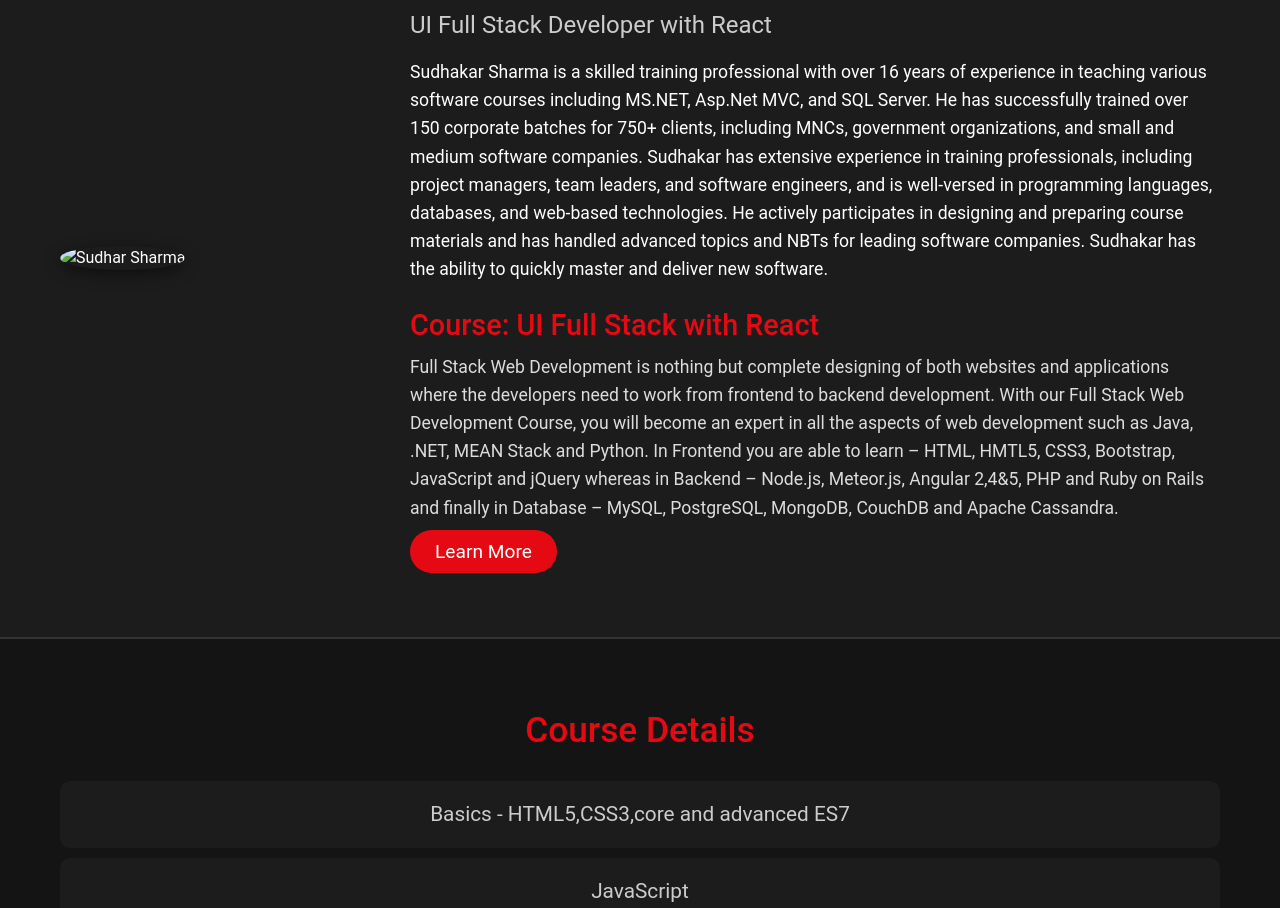
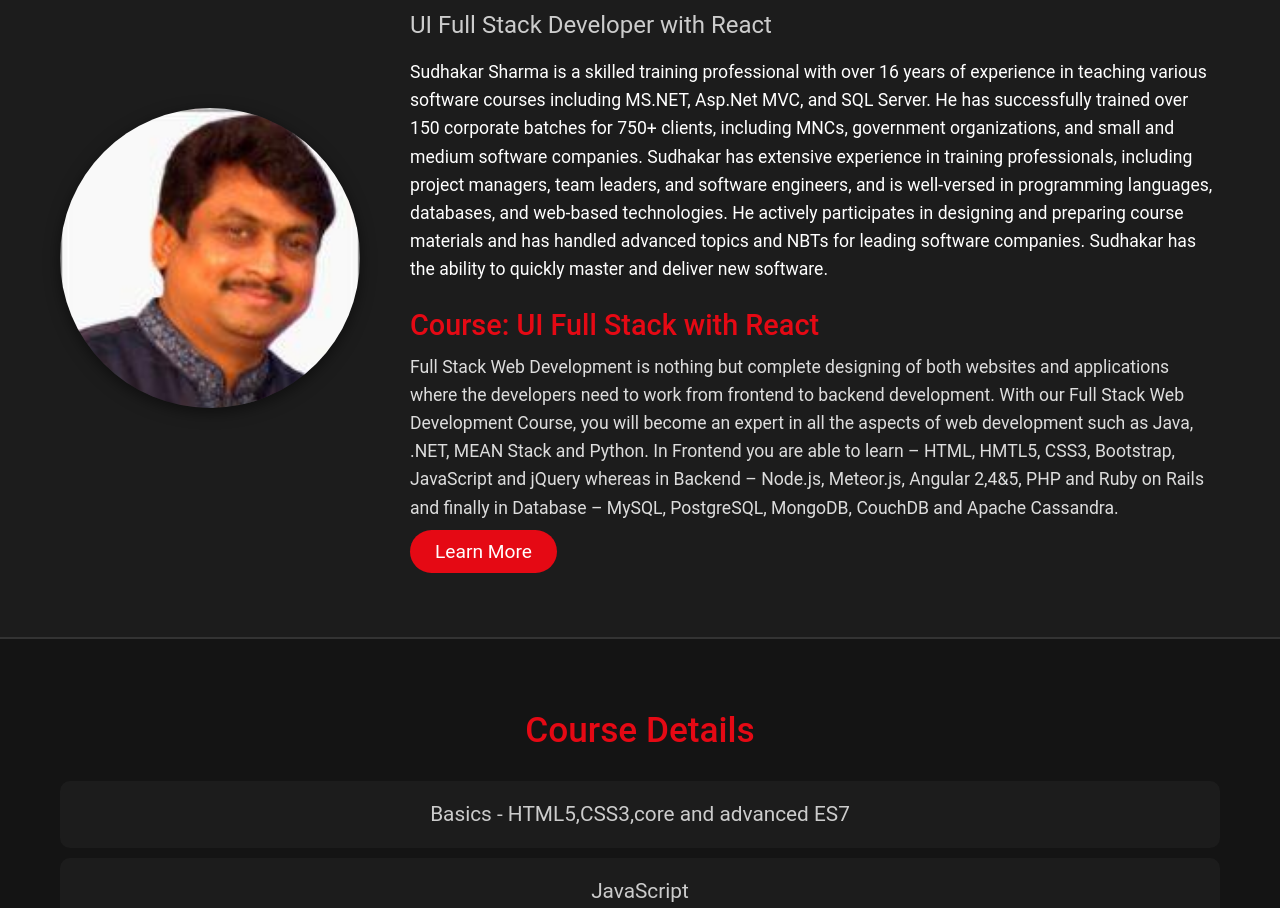
Before and after one commit to sathinathpadhi2001/UI-full-stack-notes, a website: page index.html in a window 1280 px wide. Shown: the part 5616-6524 px from the top of the page. Drawn offline with nearby package versions, Linux system fonts and the light colour scheme.

Commit message:
index.html

```diff
--- a/index.html
+++ b/index.html
@@ -1175,7 +1175,7 @@
         <div class="container">
             <div class="faculty-info">
                 <div class="image-container">
-                    <img src="public/doc/Sudhakar-Sharma-160x160.jpg" alt="Sudhar Sharma" class="faculty-image">
+                    <img src="Sudhakar-Sharma-160x160.jpg" alt="Sudhar Sharma" class="faculty-image">
                 </div>
                 <div class="info-container">
                     <h1 class="faculty-name">Sudhakar Sharma</h1>
```
